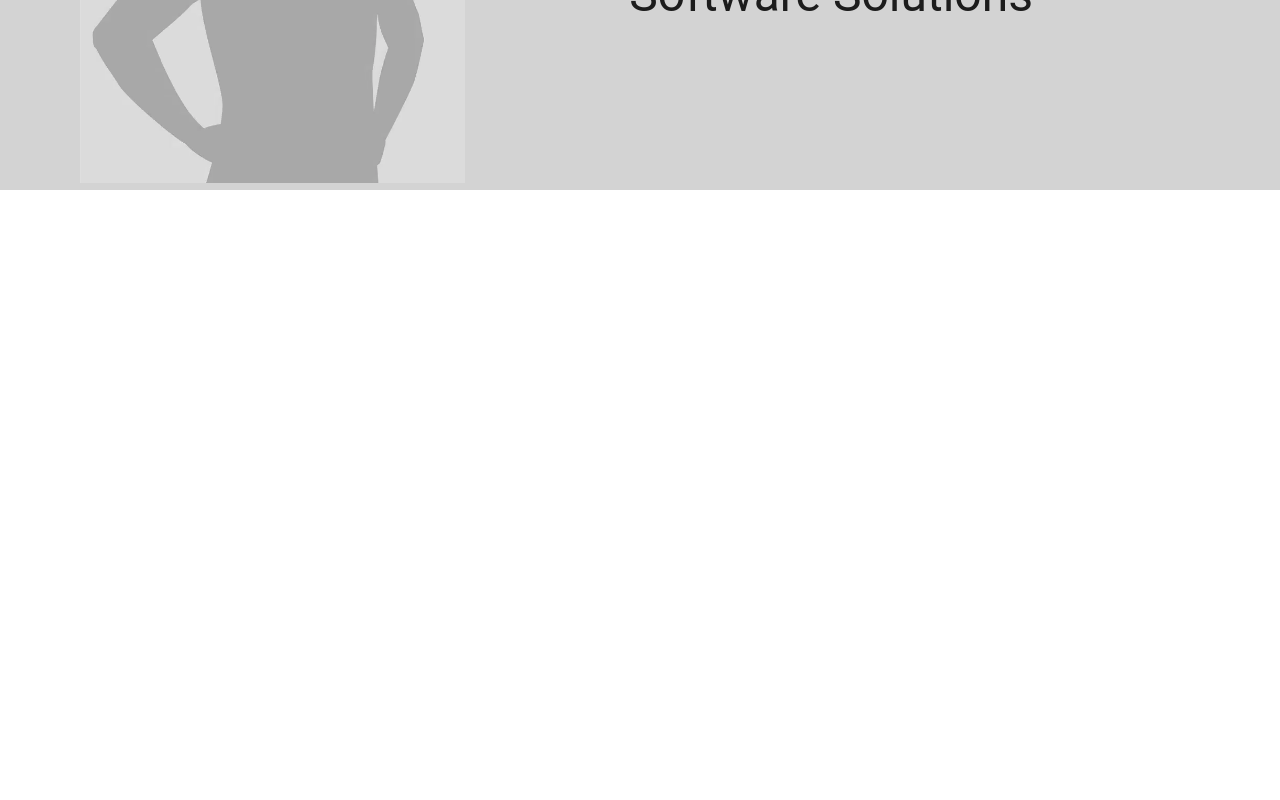
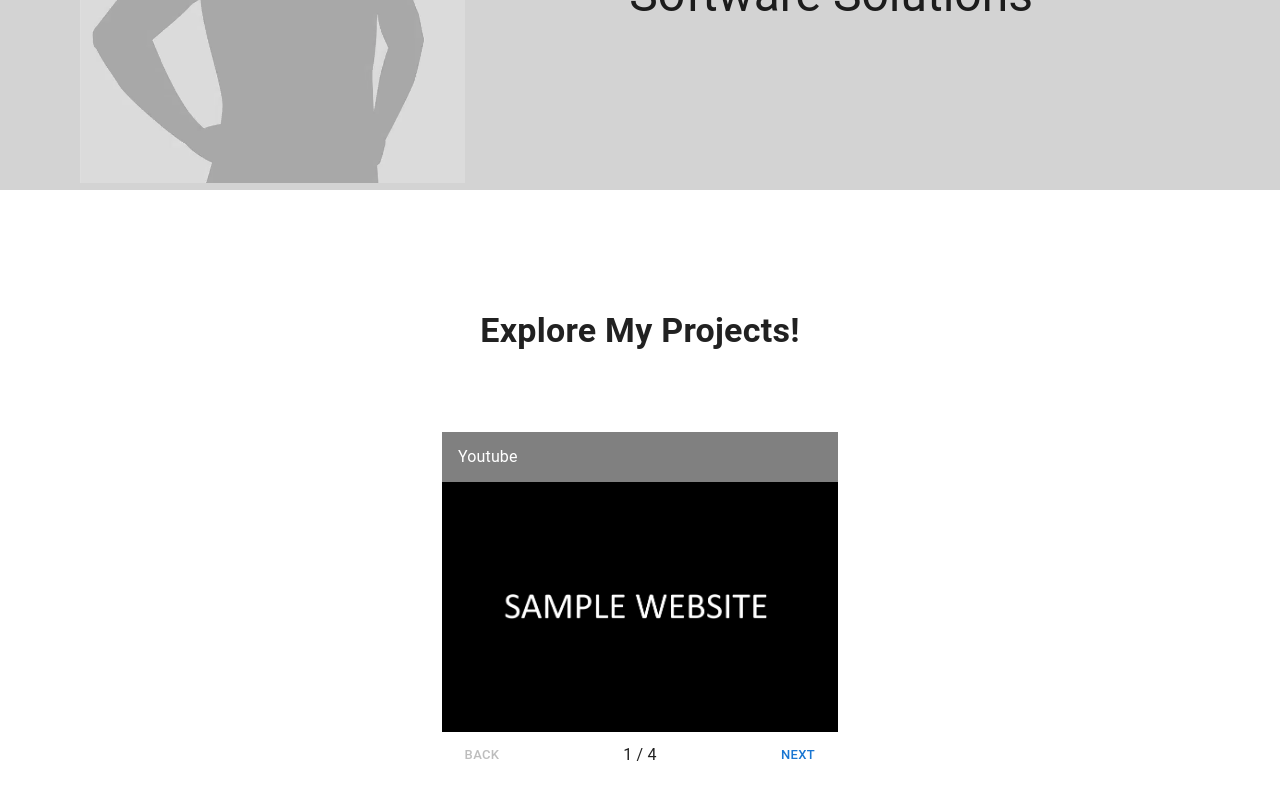
Before and after one commit to EdjeryGumbao/my-portfolio-project-ed, a React (Vite) app: page / in a window 1280 px wide. Shown: the part 352-1152 px from the top of the page. Before the commit the page ends 800 px from the top, so only its background shows below. Built offline with nearby package versions, Linux system fonts and the light colour scheme.

Commit message:
Add Projects

```diff
--- a/src/App.tsx
+++ b/src/App.tsx
@@ -1,6 +1,7 @@
 import { Box, CssBaseline, Toolbar } from "@mui/material";
 import Header from "./components/Header";
 import Navbar from "./components/Navbar";
+import Projects from "./components/Projects";
 
 function App() {
   return (
@@ -9,6 +10,7 @@
       <Navbar />
       <Toolbar />
       <Header />
+      <Projects />
     </Box>
   );
 }
--- /dev/null
+++ b/src/components/Projects.tsx
@@ -0,0 +1,111 @@
+import {
+  Box,
+  Button,
+  Container,
+  Link,
+  MobileStepper,
+  Paper,
+  Typography,
+} from "@mui/material";
+import React from "react";
+import sampleImg from "../assets/sampleWebsite.png";
+
+const images = [
+  {
+    label: "Youtube",
+    link: "https://www.youtube.com/",
+    img: sampleImg,
+  },
+  {
+    label: "Google",
+    link: "https://www.google.com/",
+    img: sampleImg,
+  },
+  {
+    label: "Gmail",
+    link: "https://www.gmail.com/",
+    img: sampleImg,
+  },
+  {
+    label: "Github",
+    link: "https://www.github.com/",
+    img: sampleImg,
+  },
+];
+
+const Projects = () => {
+  const [activeImage, setActiveImage] = React.useState(0);
+  const maxImages = images.length;
+
+  const handleNext = () => {
+    setActiveImage((prevActiveStep) => prevActiveStep + 1);
+  };
+
+  const handleBack = () => {
+    setActiveImage((prevActiveStep) => prevActiveStep - 1);
+  };
+
+  return (
+    <Box component="div" sx={{ my: 15 }}>
+      <Typography
+        variant="h4"
+        sx={{ mb: 10, textAlign: "center", fontWeight: "bold" }}
+      >
+        Explore My Projects!
+      </Typography>
+      {/* TODO Add the websites */}
+      <Container maxWidth="xs">
+        <Paper
+          square
+          elevation={0}
+          sx={{
+            display: "flex",
+            alignItems: "center",
+            height: 50,
+            pl: 2,
+            bgcolor: "gray",
+            color: "white",
+          }}
+        >
+          <Typography>{images[activeImage].label}</Typography>
+        </Paper>
+        <Link href={images[activeImage].link} target="_blank">
+          <Box sx={{ height: 250, maxWidth: 400, width: "100%" }}>
+            <Box
+              component="img"
+              alt="Image"
+              src={images[activeImage].img}
+              sx={{ width: "100%", height: "100%", objectFit: "cover" }}
+            />
+          </Box>
+        </Link>
+        <MobileStepper
+          variant="text"
+          steps={maxImages}
+          position="static"
+          activeStep={activeImage}
+          nextButton={
+            <Button
+              size="small"
+              onClick={handleNext}
+              disabled={activeImage === maxImages - 1}
+            >
+              Next
+            </Button>
+          }
+          backButton={
+            <Button
+              size="small"
+              onClick={handleBack}
+              disabled={activeImage === 0}
+            >
+              Back
+            </Button>
+          }
+        />
+      </Container>
+    </Box>
+  );
+};
+
+export default Projects;
```
Also changed, not shown: src/assets/sampleWebsite.png (added).
